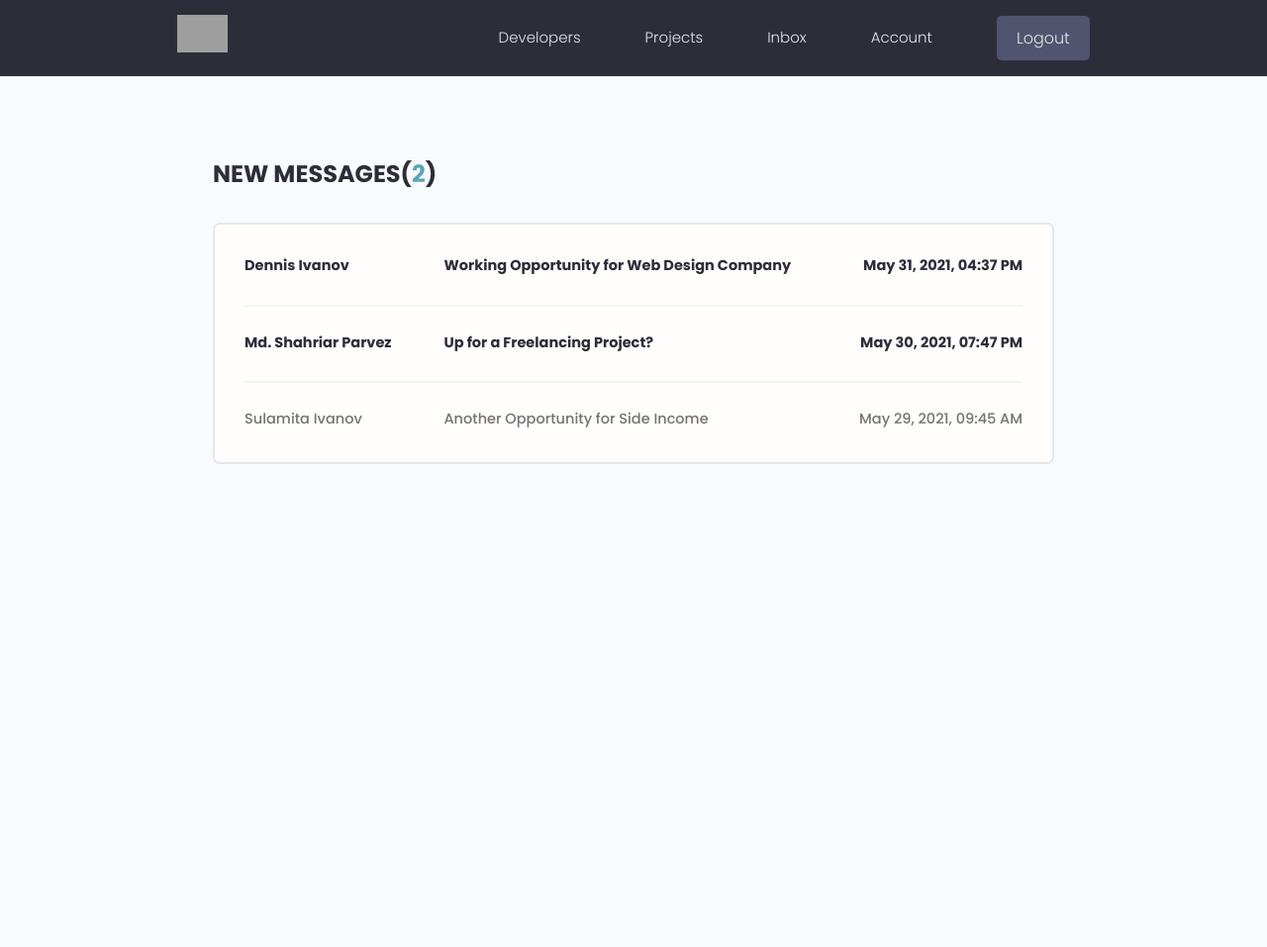
After one commit to matheeshaw25/DevSearch, a Django app: page /inbox/ in a window 1280 px wide. The commit adds this page. Shown: the whole page at 99% size. Run offline with Django 5.2, Linux system fonts and the light colour scheme; a user stored in the database is signed in; some libraries are stand-ins or nearby versions; grey boxes are pictures that could not be loaded.

Commit message:
Added Messages model, basic views and template

```diff
--- a/templates/navbar.html
+++ b/templates/navbar.html
@@ -16,10 +16,10 @@
 
           <li class="header__menuItem"><a href="{% url 'profiles' %}">Developers</a></li>
           <li class="header__menuItem"><a href="{% url 'projects' %}">Projects</a></li>
-          <li class="header__menuItem"><a href="">Inbox</a></li>
 
 
           {% if request.user.is_authenticated  %}
+          <li class="header__menuItem"><a href="{% url 'inbox' %}">Inbox</a></li>
           <li class="header__menuItem"><a href="{% url 'account' %}">Account</a></li>
           <li class="header__menuItem"><a href="{% url 'logout' %}" class="btn btn--sub">Logout</a></li>
           {% else %}
--- a/users/admin.py
+++ b/users/admin.py
@@ -2,7 +2,8 @@ from django.contrib import admin
 
 # Register your models here.
 
-from .models import Profile, Skill
+from .models import Profile, Skill, Message
 
 admin.site.register(Profile)
 admin.site.register(Skill)
+admin.site.register(Message)
--- /dev/null
+++ b/users/templates/users/inbox.html
@@ -0,0 +1,34 @@
+{% extends 'main.html' %}
+
+{% block content %}
+  <!-- Main Section -->
+  <main class="inbox my-xl">
+    <div class="content-box">
+      <h3 class="inbox__title">New Messages(<span>2</span>)</h3>
+      <ul class="messages">
+        <li class="message message--unread">
+          <a href="message.html">
+            <span class="message__author">Dennis Ivanov</span>
+            <span class="message__subject">Working Opportunity for Web Design Company</span>
+            <span class="message__date">May 31, 2021, 04:37 PM</span>
+          </a>
+        </li>
+        <li class="message message--unread">
+          <a href="message.html">
+            <span class="message__author">Md. Shahriar Parvez</span>
+            <span class="message__subject">Up for a Freelancing Project?</span>
+            <span class="message__date">May 30, 2021, 07:47 PM</span>
+          </a>
+        </li>
+        <li class="message">
+          <a href="message.html">
+            <span class="message__author">Sulamita Ivanov</span>
+            <span class="message__subject">Another Opportunity for Side Income</span>
+            <span class="message__date">May 29, 2021, 09:45 AM</span>
+          </a>
+        </li>
+      </ul>
+    </div>
+  </main>
+
+  {% endblock content %}
--- a/users/urls.py
+++ b/users/urls.py
@@ -15,4 +15,6 @@ urlpatterns = [
     path('create-skill/',views.createSkill, name="create-skill"),
     path('update-skill/<str:pk>/',views.updateSkill, name="update-skill"),
     path('delete-skill/<str:pk>/',views.deleteSkill, name="delete-skill"),
+
+    path('inbox/', views.inbox, name="inbox") # for messages model
 ]
--- a/users/views.py
+++ b/users/views.py
@@ -149,7 +149,7 @@ def updateSkill(request, pk):
     context={'form':form}
     return render(request, 'users/skill_form.html',context)
 
-
+@login_required(login_url='login')
 def deleteSkill(request, pk):
     profile = request.user.profile
     skill = profile.skill_set.get(id=pk)
@@ -159,3 +159,9 @@ def deleteSkill(request, pk):
         return redirect('account')
     context = {'object':skill} # we named it as object because we take the input as object in the delete_template.html page
     return render(request, 'delete_template.html', context)
+
+# messages view
+@login_required(login_url='login')
+def inbox(request):
+    context ={}
+    return render(request, 'users/inbox.html',context)
```
Also changed, not shown: users/models.py (+18 -0 lines), db.sqlite3, projects/migrations/0006_alter_project_options.py (added), users/migrations/0005_message.py (added).
